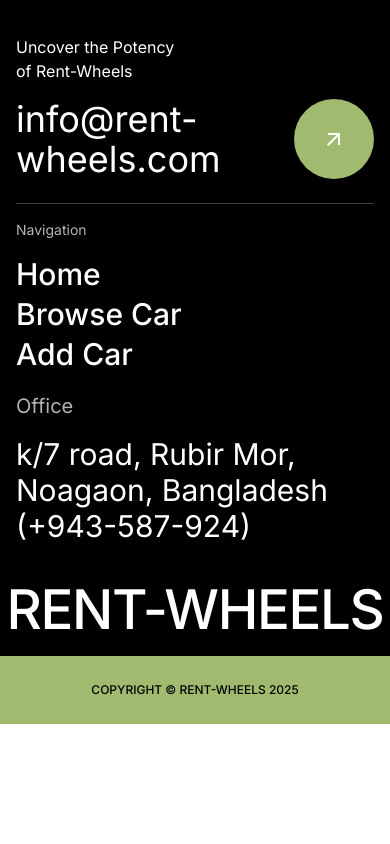
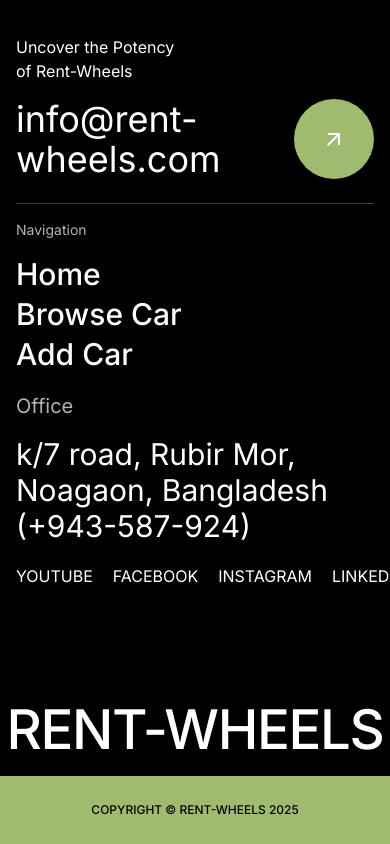
Before and after one commit to MIAKASH19/A10-B12-Rent-Wheel-Client, a React (Vite) app: page /sign-up in a window 390 px wide. Shown: the part 847-1691 px from the top of the page. Before the commit the page ends 1571 px from the top, so only its background shows below. Built offline with nearby package versions, Linux system fonts and the light colour scheme; no server answers; a web font is replaced by a local one.

Commit message:
Final Commit

```diff
--- a/src/App.jsx
+++ /dev/null
@@ -1,9 +0,0 @@
-import React from 'react'
-
-const App = () => {
-  return (
-    <div className='bg-red-500'>hwllow</div>
-  )
-}
-
-export default App
--- a/src/Components/AddCars.jsx
+++ b/src/Components/AddCars.jsx
@@ -27,7 +27,7 @@ const AddCars = () => {
     };
 
     try {
-      const res = await fetch("http://localhost:3000/add-car", {
+      const res = await fetch("https://rent-wheel-server-api.onrender.com/add-car", {
         method: "POST",
         headers: {
           "Content-Type": "application/json",
--- a/src/Components/CarsDetails.jsx
+++ b/src/Components/CarsDetails.jsx
@@ -43,7 +43,7 @@ const CarsDetails = () => {
       car_id: id,
     };
 
-    fetch("http://localhost:3000/bookings", {
+    fetch("https://rent-wheel-server-api.onrender.com/bookings", {
       method: "POST",
       headers: {
         "Content-Type": "application/json",
@@ -218,49 +218,3 @@ const CarsDetails = () => {
 };
 
 export default CarsDetails;
-
-// const handleCancleBook = async () => {
-//   Swal.fire({
-//     title: "বুকিং বাতিল করবেন?",
-//     text: "এই গাড়িটি আবার available হয়ে যাবে!",
-//     icon: "warning",
-//     showCancelButton: true,
-//     confirmButtonColor: "#3085d6",
-//     cancelButtonColor: "#d33",
-//     confirmButtonText: "হ্যাঁ, Cancel করি!",
-//   }).then(async (result) => {
-//     if (result.isConfirmed) {
-//       // ১️⃣ প্রথমে এই user এর booking বের করি
-//       const bookingRes = await axiosInstance.get(
-//         `/bookings?email=${user.email}`
-//       );
-//       const userBooking = bookingRes.data.find((b) => b.car_id === id);
-
-//       if (!userBooking) {
-//         return Swal.fire(
-//           "Error!",
-//           "এই গাড়ির কোনো Booking পাওয়া যায়নি!",
-//           "error"
-//         );
-//       }
-
-//       const bookingId = userBooking._id;
-
-//       // ২️⃣ গাড়ির status আবার available করি
-//       const res = await axiosInstance.patch(`/cars/cancel/${id}`);
-
-//       if (res.data.modifiedCount > 0) {
-//         setCar((prev) => ({ ...prev, status: "available" }));
-
-//         // ৩️⃣ এখন booking ডাটা delete করি
-//         await axiosInstance.delete(`/bookings/${bookingId}`);
-
-//         Swal.fire(
-//           "Cancelled!",
-//           "Booking সফলভাবে বাতিল করা হয়েছে!",
-//           "success"
-//         );
-//       }
-//     }
-//   });
-// };
--- a/src/Components/ErrorPage.jsx
+++ b/src/Components/ErrorPage.jsx
@@ -20,7 +20,6 @@ const ErrorPage = () => {
         Oops! Page Not Found
       </h1>
 
-      {/* Back Home Button */}
       <button
         onClick={() => navigate("/")}
         className="bg-[#A0BB70] rounded-full text-sm text-white hover:bg-black transition-all duration-300 px-4 py-2 mt-5"
--- a/src/Components/Footer.jsx
+++ b/src/Components/Footer.jsx
@@ -2,6 +2,7 @@ import React, { useContext } from "react";
 import { Link } from "react-router";
 import { MdArrowOutward } from "react-icons/md";
 import { AuthContext } from "../Context/AuthContext";
+
 
 const Footer = () => {
   const { user } = useContext(AuthContext);
@@ -41,8 +42,34 @@ const Footer = () => {
             k/7 road, Rubir Mor, Noagaon, Bangladesh (+943-587-924)
           </p>
         </div>
+        <div className="sm:hidden flex  gap-5">
+          <Link
+            to="https://www.youtube.com"
+            className="uppercase cursor-pointer"
+          >
+            Youtube
+          </Link>
+          <Link
+            to="https://www.facebook.com"
+            className="uppercase cursor-pointer"
+          >
+            Facebook
+          </Link>
+          <Link
+            to="https://www.instagram.com"
+            className="uppercase cursor-pointer"
+          >
+            Instagram
+          </Link>
+          <Link
+            to="https://www.linkedin.com"
+            className="uppercase cursor-pointer"
+          >
+            LinkedIn
+          </Link>
+        </div>
       </div>
-      <div className="  w-full h-fit ">
+      <div className="w-full h-fit mt-30 md:mt-0">
         <h1 className="text-[14vw] text-center bg-rd-500 leading-none mt-6  uppercase font-medium tracking-tight">
           Rent-Wheels
         </h1>
@@ -51,7 +78,7 @@ const Footer = () => {
         <p className="uppercase cursor-pointer sm:text-start text-center text-xs">
           Copyright © rent-wheels 2025
         </p>
-        <div className="hidden sm:block">
+        <div className="hidden sm:flex gap-5">
           <Link
             to="https://www.youtube.com"
             className="uppercase cursor-pointer"
--- a/src/Components/Hero.jsx
+++ b/src/Components/Hero.jsx
@@ -59,9 +59,9 @@ const Hero = () => {
               src={slide.url}
               className="w-full h-full object-cover"
             />
-            <div className="absolute bg-rd-500 top-1/4 left-0 sm:w-1/2 w-full h-1/2 flex flex-col items-start sm:gap-5 gap-3 justify-center overflow-hidden text-white sm:pl-10 px-4">
+            <div className="absolute  top-1/4 left-0 sm:w-1/2 w-full h-1/2 flex flex-col items-start sm:gap-5 gap-3 justify-center overflow-hidden text-white sm:pl-10 px-4">
               <h1 className="sm:text-7xl text-3xl w-full font-semibold sm:font-normal sm:full z-2">{slide.title}</h1>
-              <div className="bg-black w-full md:hidden block h-full fixed top-0 left-0 opacity-20 z-1"></div>
+              <div className="bg-black w-full h-full fixed top-0 left-0 rounded-2xl opacity-20 z-1"></div>
               <p className="hidden sm:block">
                 {slide.description}
               </p>
--- a/src/Components/SignUp.jsx
+++ b/src/Components/SignUp.jsx
@@ -37,7 +37,7 @@ const Register = () => {
               email: email,
               image: photo,
             };
-            fetch("http://localhost:3000/users", {
+            fetch("https://rent-wheel-server-api.onrender.com/users", {
               method: "POST",
               headers: { "Content-Type": "application/json" },
               body: JSON.stringify(updatedUser),
@@ -71,7 +71,7 @@ const Register = () => {
           image: user.photoURL,
         };
 
-        fetch("http://localhost:3000/users", {
+        fetch("https://rent-wheel-server-api.onrender.com/users", {
           method: "POST",
           headers: {
             "Content-Type": "application/json",
--- a/src/hooks/useAxios.jsx
+++ b/src/hooks/useAxios.jsx
@@ -1,7 +1,7 @@
 import axios from "axios"
 
 const axiosInstance = axios.create({
-    baseURL: 'http://localhost:3000',
+    baseURL: 'https://rent-wheel-server-api.onrender.com',
 })
 
 const useAxios = ()=>{
--- a/src/index.css
+++ b/src/index.css
@@ -15,9 +15,5 @@
 .btn-primary {
   @apply text-white border-none;
   background: #A0BB70;
-  /* background: #ffe042; */
   color: rgb(29, 29, 29);
 }
-
-
-/* #A0BB70 ----Primary Color */
--- a/src/main.jsx
+++ b/src/main.jsx
@@ -1,7 +1,6 @@
 import { StrictMode } from "react";
 import { createRoot } from "react-dom/client";
 import "./index.css";
-import App from "./App.jsx";
 import { RouterProvider } from "react-router";
 import { router } from "./Routes/Routes";
 import AuthProvider from "./Context/AuthProvider";
```
Also changed, not shown: src/Context/AuthProvider.jsx (indentation only).
